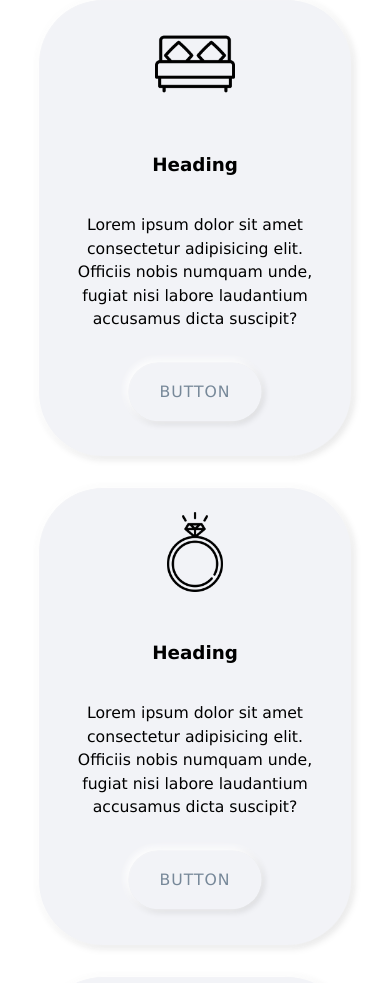
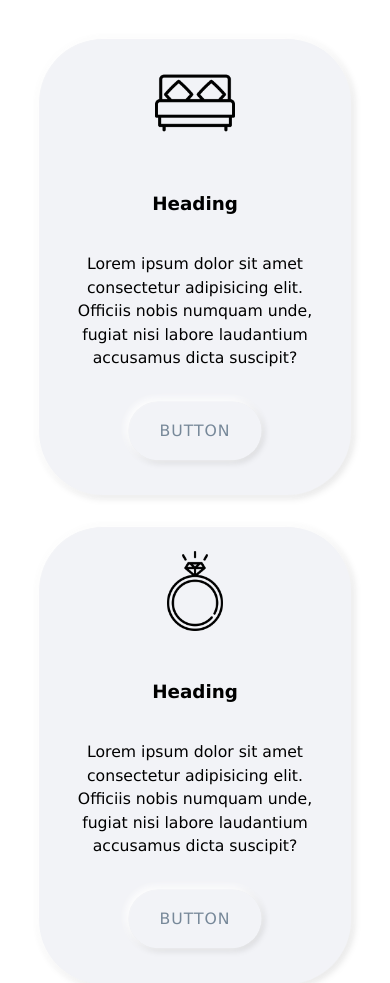
Before and after one commit to yduke926/card-2, a plain HTML site: page index.html in a window 390 px wide. Shown: the top 983 px of the page. Drawn offline with Linux system fonts and the light colour scheme.

Commit message:
responsive styling

```diff
--- a/styles.css
+++ b/styles.css
@@ -90,4 +90,8 @@ a {
     grid-template-columns: minmax(40vw, 1fr);
     grid-gap: 2rem;
   }
+
+  .card:first-of-type {
+    margin-top: 10%;
+  }
 }
```
